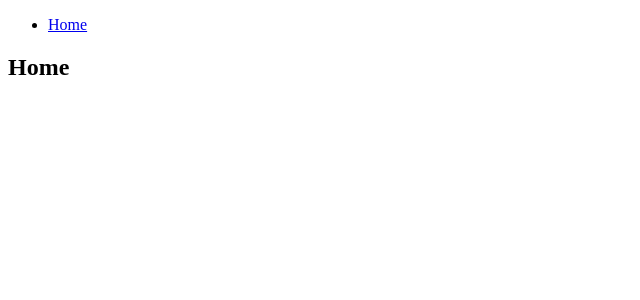
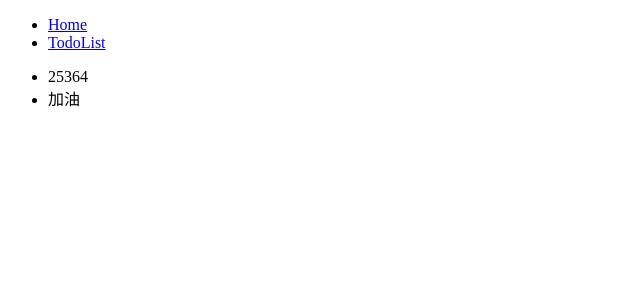
Before and after one commit to BlueStoneQ/myRec-plat, a React app: page /#/todo-list in a window 1280 px wide. Shown: the top 300 px of the page, without its empty margins (0-640 px from the left). Built offline with nearby package versions, Linux system fonts and the light colour scheme; the HTML template or start-up script is replaced by a standard one.

Commit message:
feat(views)：最小的todoList demo

```diff
--- a/package.json
+++ b/package.json
@@ -4,6 +4,7 @@
   "description": "A manage platform for myRec.",
   "main": "index.js",
   "dependencies": {
+    "prop-types": "^15.7.2",
     "react": "^16.10.1",
     "react-dom": "^16.10.1",
     "react-hot-loader": "^4.12.14",
--- a/src/views/App.jsx
+++ b/src/views/App.jsx
@@ -4,6 +4,7 @@
 import React, { Component } from 'react'
 import { hot } from 'react-hot-loader/root'
 import { HashRouter as Router, Route, Switch, Link } from 'react-router-dom'
+import TodoList from './todo-list'
 
 const Home = () => (
   <h2>Home</h2>
@@ -14,6 +15,9 @@ const Header = () => (
     <li>
       <Link to='/'>Home</Link>
     </li>
+    <li>
+      <Link to='/todo-list'>TodoList</Link>
+    </li>
   </ul>
 )
 
@@ -23,7 +27,8 @@ class App extends Component {
       <Router>
         <Header />
         <Switch>
-          <Route path='/' component={Home} />
+          <Route exact path='/' component={Home} />
+          <Route path='/todo-list' component={TodoList} />
         </Switch>
       </Router>
     )
--- /dev/null
+++ b/src/views/todo-list/components/List.jsx
@@ -0,0 +1,22 @@
+/**
+ * Todo List列表
+ */
+import React from 'react'
+import PropTypes from 'prop-types'
+import Todo from './Todo'
+
+const List = ({ todos }) => (
+  <ul>
+    {
+      todos.map((v, i) => (
+        <Todo key={i} {...v} />
+      ))
+    }
+  </ul>
+)
+
+List.propTypes = {
+  todos: PropTypes.array.isRequired
+}
+
+export default List
--- /dev/null
+++ b/src/views/todo-list/components/Todo.jsx
@@ -0,0 +1,12 @@
+import React from 'react'
+import PropTypes from 'prop-types'
+
+const Todo = ({ text }) => (
+  <li>{text}</li>
+)
+
+Todo.propTypes = {
+  text: PropTypes.string.isRequired
+}
+
+export default Todo
--- /dev/null
+++ b/src/views/todo-list/index.jsx
@@ -0,0 +1,15 @@
+import React from 'react'
+import List from './components/List'
+
+const mockList = [
+  { text: '25364' },
+  { text: '加油' }
+]
+
+const TodoList = () => (
+  <>
+    <List todos={mockList} />
+  </>
+)
+
+export default TodoList
```
